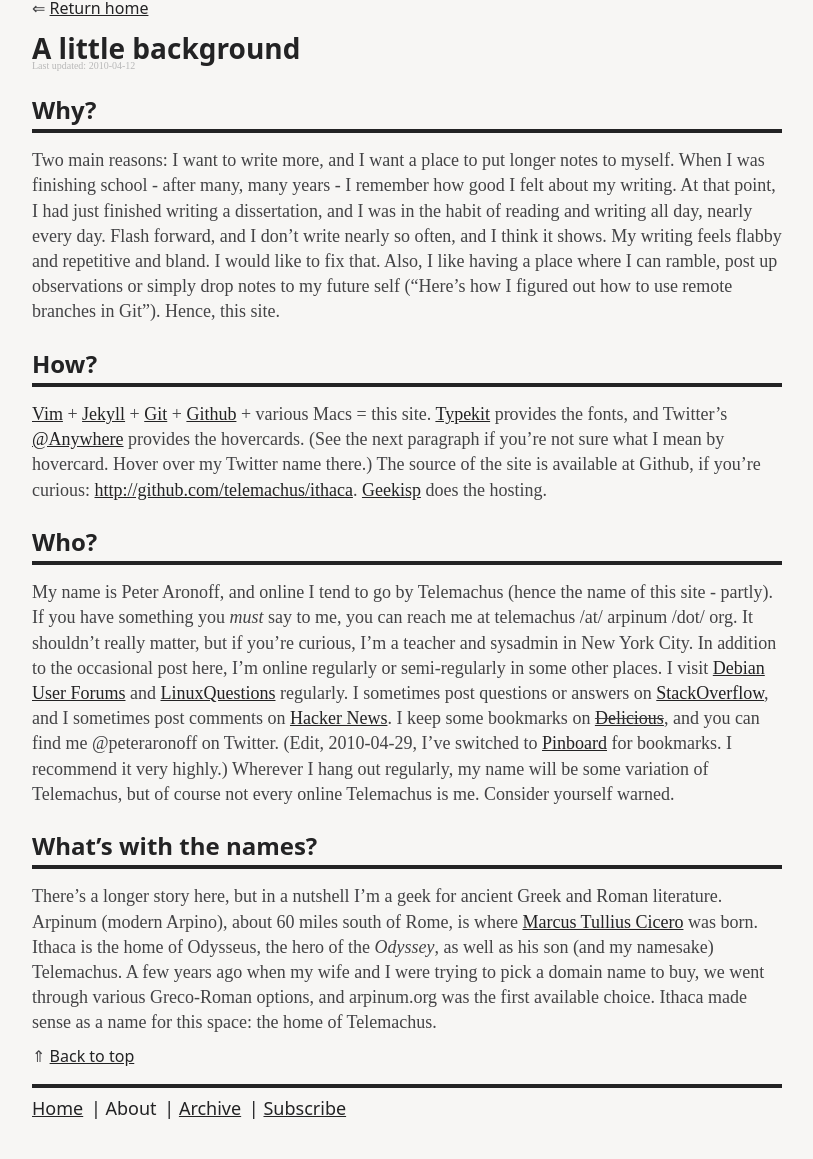
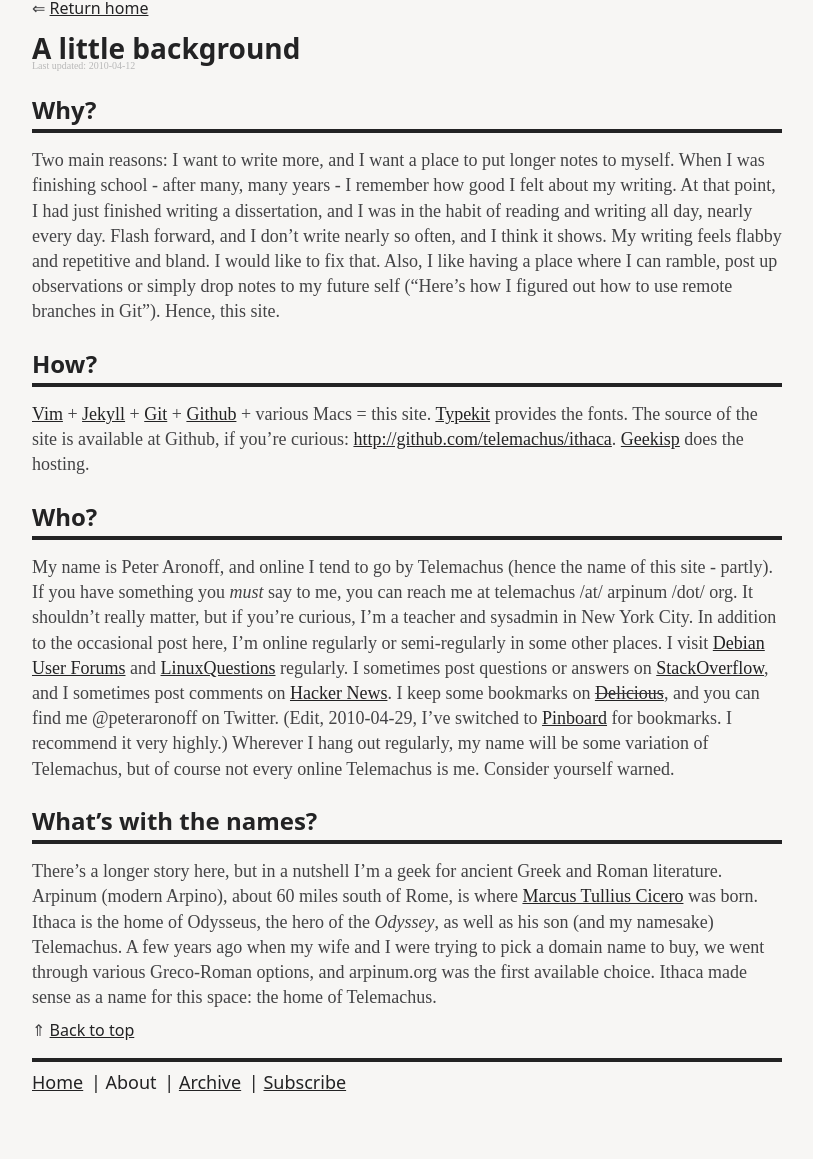
Before and after one commit to strogo/ithaca, a Jekyll site: the page built from about.md, in a window 1280 px wide. Shown: the whole page, without its empty margins (233-1046 px from the left). Built offline with Jekyll 4.4.1, drawn with Linux system fonts in a browser that asks for light colours; Markdown is read by kramdown in place of the engine named in the settings; comment, search, counter and statistics services are not loaded; after the commit the page ends 1134 px from its top, so only the background shows below that.

Commit message:
Remove Twitter JS and references to it

```diff
--- a/_layouts/default.html
+++ b/_layouts/default.html
@@ -14,16 +14,6 @@
 	<!-- Typekit -->
 	<script type="text/javascript" src="http://use.typekit.com/heq8zfc.js"></script>
 	<script type="text/javascript">try{Typekit.load();}catch(e){}</script>
-
-  <!-- @Anywhere -->
-  <script type="text/javascript"
-      src="http://platform.twitter.com/anywhere.js?id=jEYhb49oMnnPrMe93pPtcA&amp;v=1">
-  </script>
-  <script type="text/javascript">
-     twttr.anywhere(function(twitter) {
-              twitter.hovercards();
-     });
-  </script>
 </head>
 
 <body>
--- a/about.md
+++ b/about.md
@@ -11,7 +11,7 @@ Two main reasons: I want to write more, and I want a place to put longer notes t
 
 ## How?
 
-[Vim][v] + [Jekyll][j] + [Git][g] + [Github][gh] + various Macs = this site. [Typekit][t] provides the fonts, and Twitter's [@Anywhere][@] provides the hovercards. (See the next paragraph if you're not sure what I mean by hovercard. Hover over my Twitter name there.) The source of the site is available at Github, if you're curious: [http://github.com/telemachus/ithaca](http://github.com/telemachus/ithaca). [Geekisp][gi] does the hosting.
+[Vim][v] + [Jekyll][j] + [Git][g] + [Github][gh] + various Macs = this site. [Typekit][t] provides the fonts. The source of the site is available at Github, if you're curious: [http://github.com/telemachus/ithaca](http://github.com/telemachus/ithaca). [Geekisp][gi] does the hosting.
 
 [v]: http://www.vim.org/
 [j]: http://wiki.github.com/mojombo/jekyll/
```
